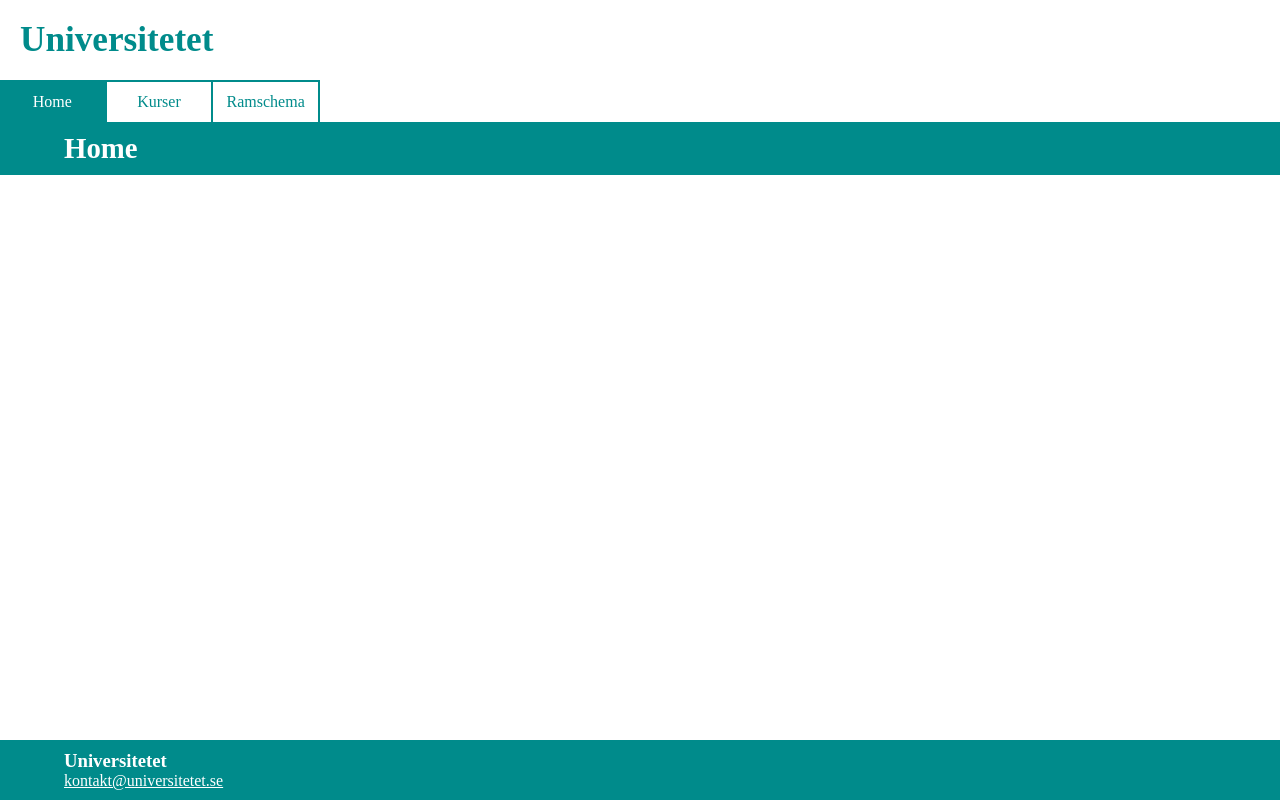
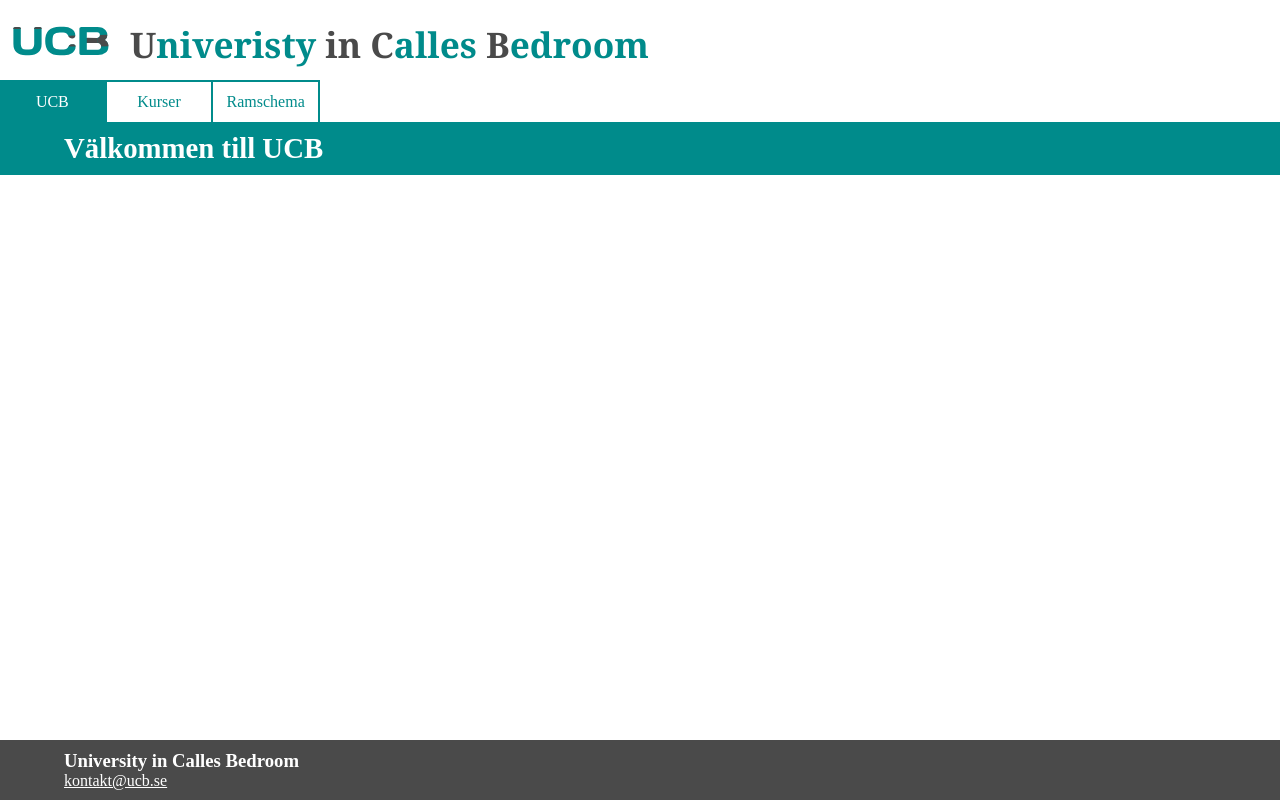
Before and after one commit to CalleAlexanderson/dt208gProjekt, an Angular app: page / in a window 1280 px wide. Built offline with nearby package versions, Linux system fonts and the light colour scheme.

Commit message:
Skapat logga och en titel på unviersitetet och sen style:at de

```diff
--- a/src/app/app.component.html
+++ b/src/app/app.component.html
@@ -1,10 +1,11 @@
 <header>
-    <h1>Universitetet</h1>
+    <a routerLink="/"><img src="../assets/UCB_icon.svg" alt=""></a>
+    <h1><span>U</span>niveristy <span>in </span> <span>C</span>alles <span>B</span>edroom</h1>
 </header>
 <nav>
     <ul>
         <li class="navLinks">
-            <a routerLink="/"><span>Home</span></a>
+            <a routerLink="/"><span>UCB</span></a>
         </li>
         <li class="navLinks">
             <a routerLink="kurser"><span>Kurser</span></a></li>
@@ -15,6 +16,6 @@
 </nav>
 <router-outlet />
 <footer>
-    <h3>Universitetet</h3>
-    <a href="mailto:">kontakt&#64;universitetet.se</a>
+    <h3>University in Calles Bedroom</h3>
+    <a href="mailto:kontakt@ucb.se">kontakt&#64;ucb.se</a>
 </footer>
--- a/src/app/app.component.scss
+++ b/src/app/app.component.scss
@@ -1,9 +1,28 @@
 header {
   width: 100%;
+  height: 80px;
   color: darkcyan;
+  display: flex;
+  img{
+    margin: 10px;
+  }
   h1 {
-    padding: 20px;
-    font-size: 2.2rem;
+    width: 190px;
+    font-family: Georgia, Times, serif;
+    margin: 20px 20px 20px 10px;
+    font-size: 1.2rem;
+    span{
+      color: #4a4a4a;
+    }
+  }
+}
+
+@media screen and (min-width: 700px){
+  header {
+    h1 {
+      width: auto;
+      font-size: 2.2rem;
+    }
   }
 }
 
@@ -43,7 +62,7 @@ footer {
   left: 0;
   width: 100%;
   height: 60px;
-  background-color: darkcyan;
+  background-color: #4a4a4a;
   h3, a {
     color: white;
     padding: 10px 10px 0 5%;
--- a/src/app/home/home.component.html
+++ b/src/app/home/home.component.html
@@ -1 +1 @@
-<h2>Home</h2>
+<h2>Välkommen till UCB</h2>
--- a/src/app/services/load-chose-courses.service.ts
+++ b/src/app/services/load-chose-courses.service.ts
@@ -1,5 +1,4 @@
 import { Injectable } from '@angular/core';
-import { LoadCoursesService } from '../services/load-courses.service';
 
 @Injectable({
   providedIn: 'root',
--- a/src/styles.scss
+++ b/src/styles.scss
@@ -29,12 +29,12 @@ button {
 }
 
 button:hover {
-  border: 3px solid black;
+  border: 3px solid #4a4a4a;
   padding: 2px 17px;
 }
 
 button:active {
-  background-color: black;
+  background-color: #4a4a4a;
 }
 
 .tableDiv {
```
Also changed, not shown: src/assets/UCB_icon.svg (added).
